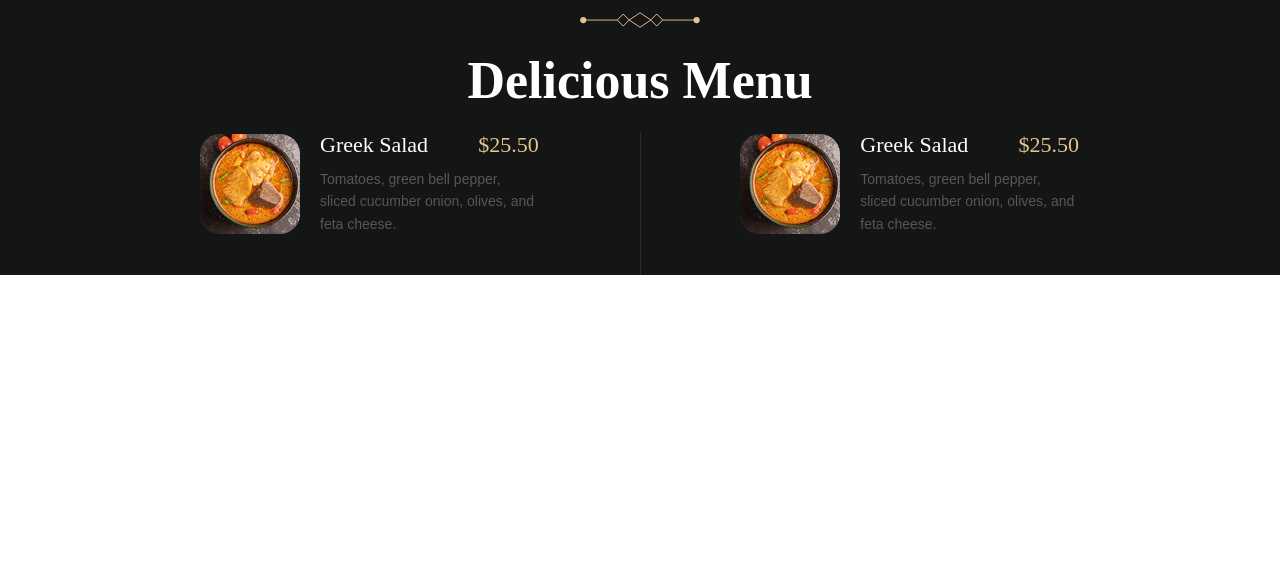
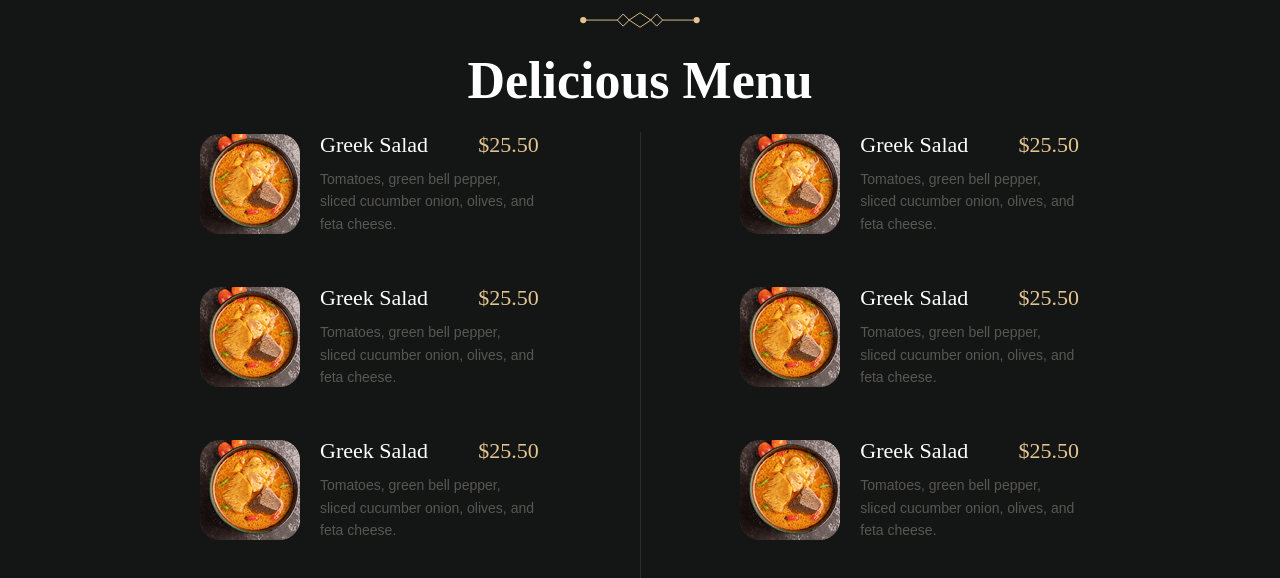
Before and after one commit to kamalkant143/grill-master, a plain HTML site: page index.html in a window 1280 px wide. Shown: the part 3605-4183 px from the top of the page. Before the commit the page ends 3880 px from the top, so only its background shows below. Drawn offline with Linux system fonts and the light colour scheme.

Commit message:
dish section

```diff
--- a/index.html
+++ b/index.html
@@ -187,13 +187,57 @@
                        <p>Tomatoes, green bell pepper, sliced cucumber onion, olives, and feta cheese.</p>
                     </div>
                 </div>
+                <div class="food-container">
+                    <img src="images/menu-1.png" alt="">
+                    <div class="iteam-details">
+                        <div>
+                            <span>Greek Salad</span>
+                            <span class="amount">$25.50</span>
+                        </div>
+                       <p>Tomatoes, green bell pepper, sliced cucumber onion, olives, and feta cheese.</p>
+                    </div>
+                </div>
+                <div class="food-container">
+                    <img src="images/menu-1.png" alt="">
+                    <div class="iteam-details">
+                        <div>
+                            <span>Greek Salad</span>
+                            <span class="amount">$25.50</span>
+                        </div>
+                       <p>Tomatoes, green bell pepper, sliced cucumber onion, olives, and feta cheese.</p>
+                    </div>
+                </div>
+
             </div>
+
+
+
             <div class="middle-row">
                 <div class="row"></div>
 
             </div>
             <div class="right-menu">
                 <div class="left-menu">
+                    <div class="food-container">
+                        <img src="images/menu-1.png" alt="">
+                        <div class="iteam-details">
+                            <div>
+                                <span>Greek Salad</span>
+                                <span class="amount">$25.50</span>
+                            </div>
+                           <p>Tomatoes, green bell pepper, sliced cucumber onion, olives, and feta cheese.</p>
+                        </div>
+                    </div>
+                    <div class="food-container">
+                        <img src="images/menu-1.png" alt="">
+                        <div class="iteam-details">
+                            <div>
+                                <span>Greek Salad</span>
+                                <span class="amount">$25.50</span>
+                            </div>
+                           <p>Tomatoes, green bell pepper, sliced cucumber onion, olives, and feta cheese.</p>
+                        </div>
+                    </div>
                     <div class="food-container">
                         <img src="images/menu-1.png" alt="">
                         <div class="iteam-details">
--- a/style.css
+++ b/style.css
@@ -782,13 +782,16 @@ a {
 }
 
 #menu1 .middle-box .left-menu{
-  margin-bottom: 4rem;
+  /* margin-bottom: 4rem; */
+  /* display: flex;
+  flex-direction: column; */
 }
 
 #menu1 .middle-box .left-menu .food-container{
   display: flex;
   align-items: center;
   gap: 2rem;
+  margin-bottom: 5rem;
   padding-inline: 10rem;
 }
 
```
